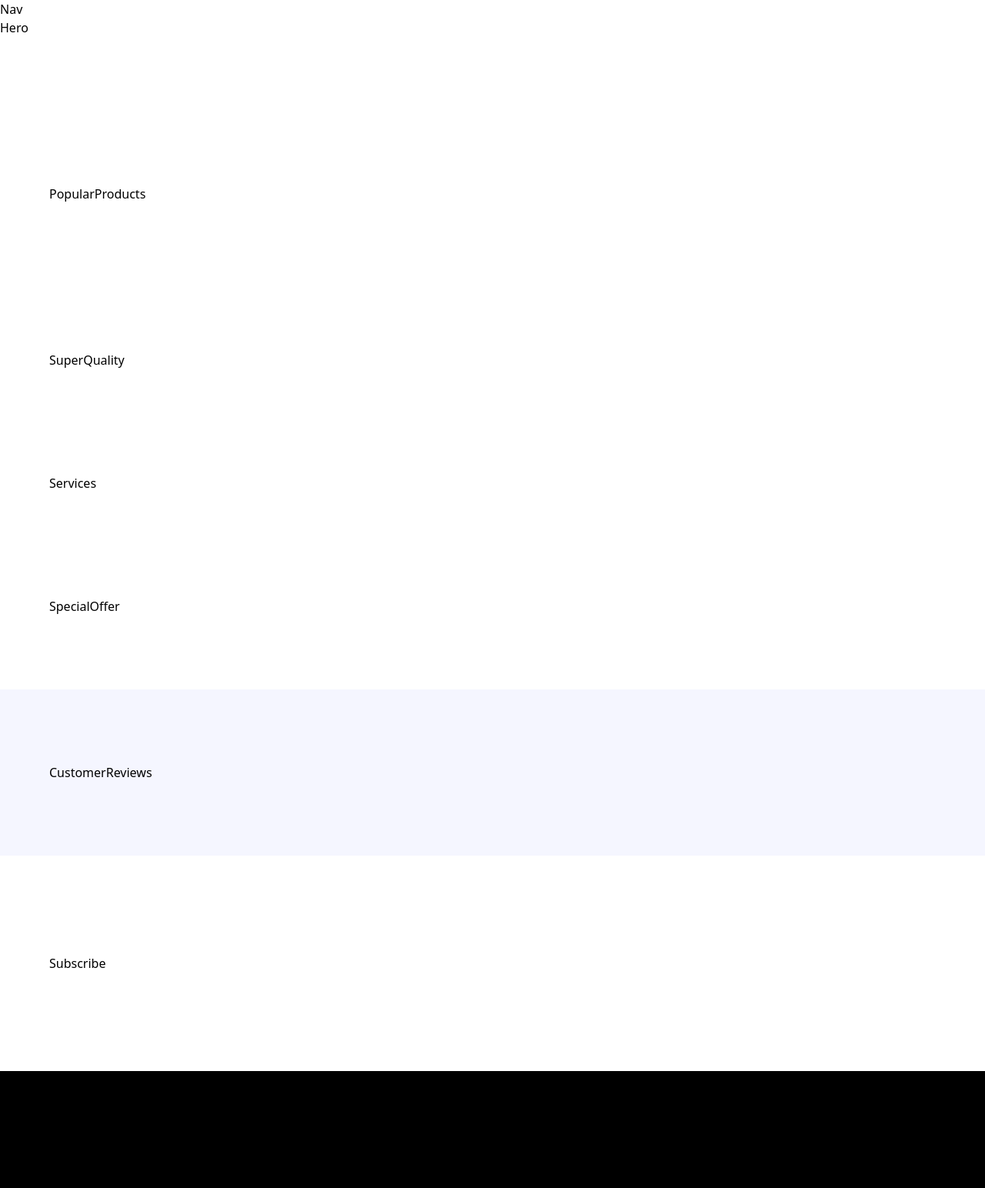
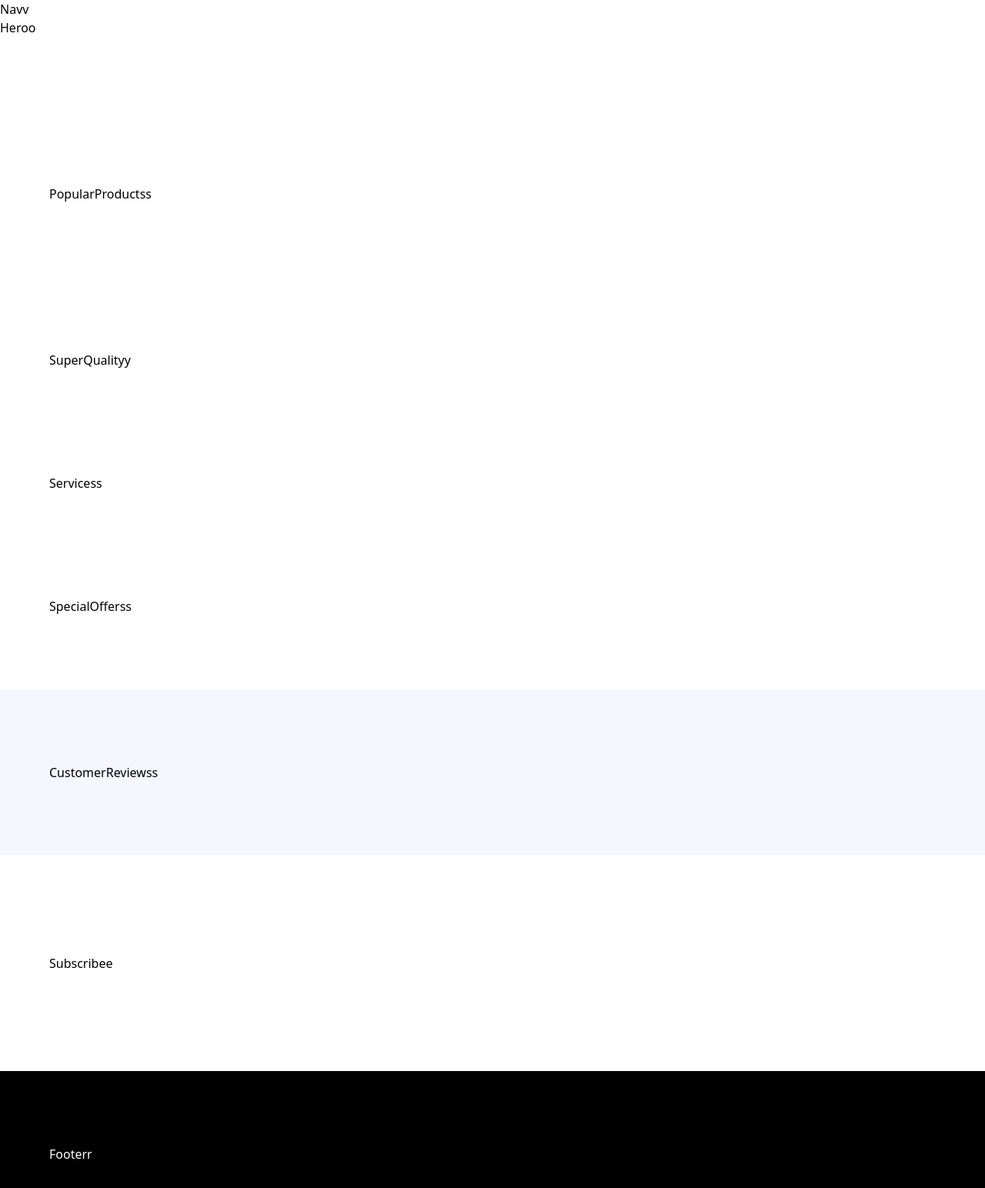
Before and after one commit to Hamza-Mahmood-3811/nike, a React (Vite) app: page / in a window 1280 px wide. Shown: the whole page at 77% size. Built offline with nearby package versions, Linux system fonts and the light colour scheme; a web font is replaced by a local one.

Commit message:
Outlining sections and components

```diff
--- a/src/App.jsx
+++ b/src/App.jsx
@@ -1,32 +1,36 @@
 import React from 'react'
+
+import { CustomerReviews, Footer, Hero, PopularProducts, Services, SpecialOffers, Subscribe, SuperQuality } from './sections'
+
+import Nav from './components/Nav';
 
 const App = () => (
   <main className='relative'>
-    Nav
+    <Nav />
     <section className='xl:padding-1 wide:padding-r padding-b'>
-      Hero
+      <Hero />
     </section>
     <section className='padding'>
-      PopularProducts
+      <PopularProducts />
     </section>
     {/* Main product */}
     <section className='padding'>
-      SuperQuality
+      <SuperQuality />
     </section>
     <section className='padding-x py-10'>
-      Services
+      <Services />
     </section>
     <section className='padding'>
-      SpecialOffer
+      <SpecialOffers />
     </section>
     <section className='bg-pale-blue padding'>
-      CustomerReviews
+      <CustomerReviews />
     </section>
     <section className='padding-x sm:py-32 py-16 w-full'>
-      Subscribe
+      <Subscribe />
     </section>
-    <section className='padding-x padding-t bg-black pb-8'>
-      Footer
+    <section className='padding-x padding-t bg-black pb-8 text-white'>
+      <Footer />
     </section>
   </main>
 )
--- /dev/null
+++ b/src/components/Nav.jsx
@@ -0,0 +1,9 @@
+import React from 'react'
+
+const Nav = () => {
+  return (
+    <div>Navv</div>
+  )
+}
+
+export default Nav
--- /dev/null
+++ b/src/sections/CustomerReviews.jsx
@@ -0,0 +1,9 @@
+import React from 'react'
+
+const CustomerReviews = () => {
+  return (
+    <div>CustomerReviewss</div>
+  )
+}
+
+export default CustomerReviews
--- /dev/null
+++ b/src/sections/Footer.jsx
@@ -0,0 +1,9 @@
+import React from 'react'
+
+const Footer = () => {
+  return (
+    <div>Footerr</div>
+  )
+}
+
+export default Footer
--- /dev/null
+++ b/src/sections/Hero.jsx
@@ -0,0 +1,9 @@
+import React from 'react'
+
+const Hero = () => {
+  return (
+    <div>Heroo</div>
+  )
+}
+
+export default Hero
--- /dev/null
+++ b/src/sections/PopularProducts.jsx
@@ -0,0 +1,9 @@
+import React from 'react'
+
+const PopularProducts = () => {
+  return (
+    <div>PopularProductss</div>
+  )
+}
+
+export default PopularProducts
--- /dev/null
+++ b/src/sections/Services.jsx
@@ -0,0 +1,9 @@
+import React from 'react'
+
+const Services = () => {
+  return (
+    <div>Servicess</div>
+  )
+}
+
+export default Services
--- /dev/null
+++ b/src/sections/SpecialOffers.jsx
@@ -0,0 +1,9 @@
+import React from 'react'
+
+const SpecialOffers = () => {
+  return (
+    <div>SpecialOfferss</div>
+  )
+}
+
+export default SpecialOffers
--- /dev/null
+++ b/src/sections/Subscribe.jsx
@@ -0,0 +1,9 @@
+import React from 'react'
+
+const Subscribe = () => {
+  return (
+    <div>Subscribee</div>
+  )
+}
+
+export default Subscribe
--- /dev/null
+++ b/src/sections/SuperQuality.jsx
@@ -0,0 +1,9 @@
+import React from 'react'
+
+const SuperQuality = () => {
+  return (
+    <div>SuperQualityy</div>
+  )
+}
+
+export default SuperQuality
--- /dev/null
+++ b/src/sections/index.js
@@ -0,0 +1,19 @@
+import CustomerReviews from './CustomerReviews'
+import Footer from './Footer'
+import Hero from './Hero'
+import PopularProducts from './PopularProducts'
+import Services from './Services'
+import SpecialOffers from './SpecialOffers'
+import Subscribe from './Subscribe'
+import SuperQuality from './SuperQuality'
+
+export {
+    CustomerReviews,
+    Footer,
+    Hero,
+    PopularProducts,
+    Services,
+    SpecialOffers,
+    Subscribe,
+    SuperQuality
+}
```
